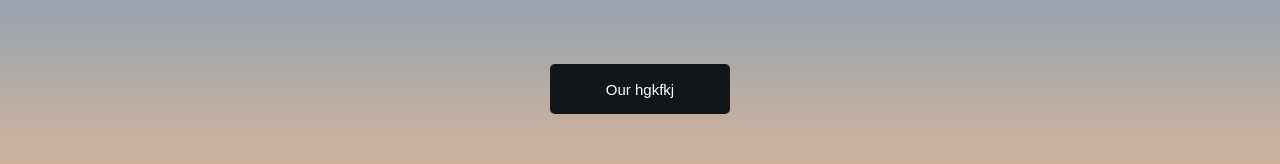
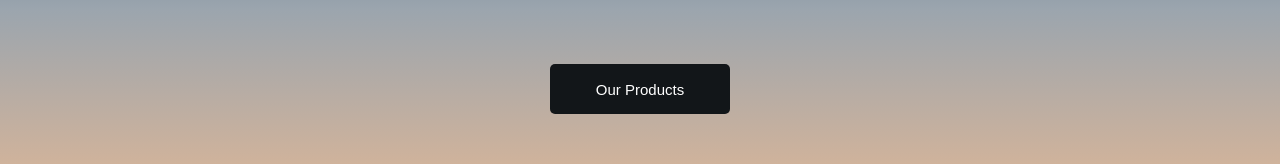
Before and after one commit to rodinKaradeniz/rokar-africa-client, a React (Create React App) app: page / in a window 1280 px wide. Shown: the part 379-543 px from the top of the page. Built offline with nearby package versions, Linux system fonts and the light colour scheme.

Commit message:
minor changes

```diff
--- a/package.json
+++ b/package.json
@@ -1,7 +1,7 @@
 {
   "name": "rokar-africa-client",
   "version": "0.1.0",
-  "homepage": "https://rodinKaradeniz.github.io/rokar-africa-client/",
+  "homepage": "https://rodinKaradeniz.github.io/rokar-africa-client",
   "private": true,
   "dependencies": {
     "@emotion/react": "^11.11.3",
--- a/src/App.jsx
+++ b/src/App.jsx
@@ -2,7 +2,6 @@ import "./App.css";
 import { Navbar } from "./components/Navbar";
 import { Footer } from "./components/Footer";
 import Home from "./pages/Home";
-// import ServicesGlobal from "./pages/ServicesGlobal";
 import Products from "./pages/Products";
 import About from "./pages/About";
 import Contact from "./pages/Contact";
--- a/src/pages/Home.jsx
+++ b/src/pages/Home.jsx
@@ -22,7 +22,7 @@ function Home() {
         <p> Dar Es Salaam, Tanzania </p>
       </div>
       <Link to="/products">
-        <button> Our hgkfkj </button>
+        <button> Our Products </button>
       </Link>
       <div className="collageContainer">
         <div class="collageBox">
```
